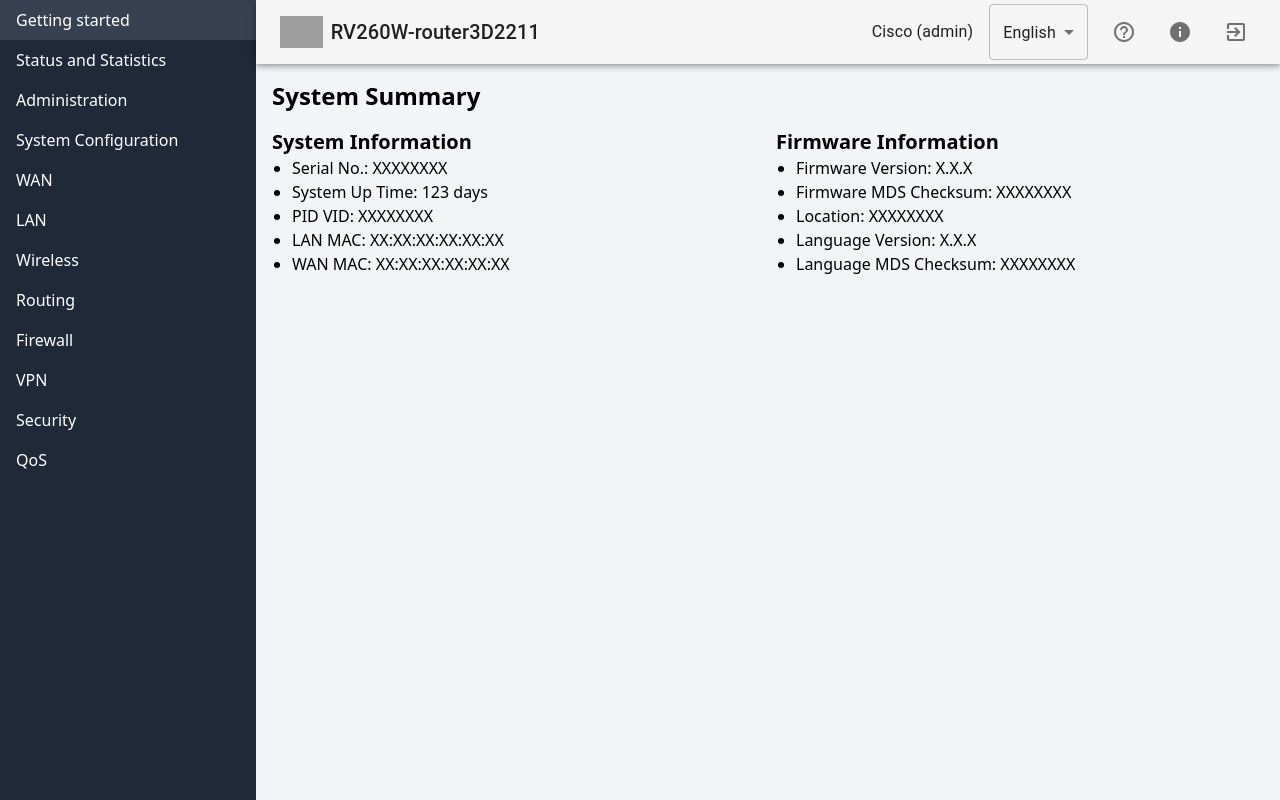
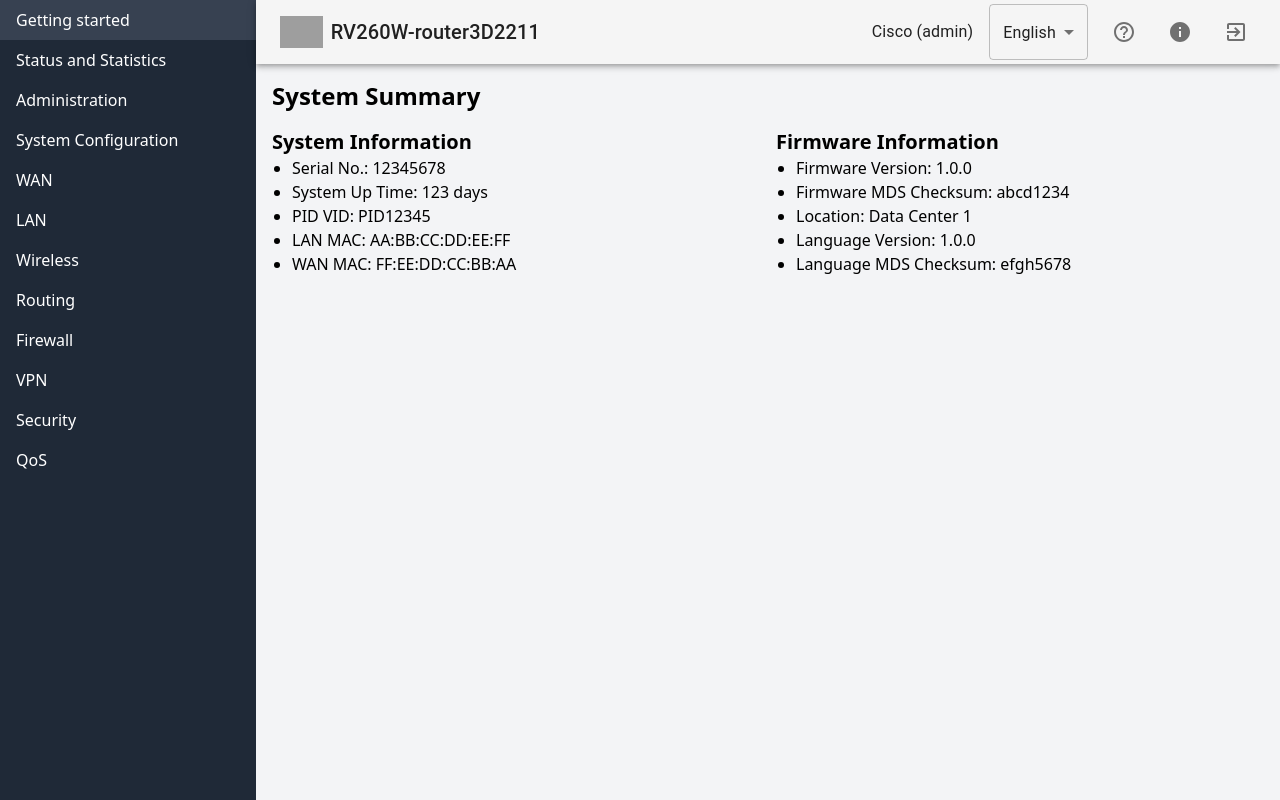
Before and after one commit to maaza4u/CC_clone, a React (Create React App) app: page / in a window 1280 px wide. Built offline with nearby package versions, Linux system fonts and the light colour scheme; grey boxes are pictures that could not be loaded.

Commit message:
Update App.js

```diff
--- a/src/App.js
+++ b/src/App.js
@@ -1,4 +1,4 @@
-import React, { useState } from 'react';
+import React, { useState, useEffect } from 'react';
 import { AppBar, Toolbar, Typography, IconButton, Select, MenuItem, Tooltip } from '@mui/material';
 import { ExitToApp, HelpOutline, Info } from '@mui/icons-material';
 import Administration from './Components/Administration';
@@ -16,6 +16,13 @@
 const App = () => {
   const [activeSection, setActiveSection] = useState('System Summary');
   const [selectedLanguage, setSelectedLanguage] = useState('English');
+  const [systemData, setSystemData] = useState(null);
+
+  useEffect(() => {
+    fetch('/data.json')
+      .then(response => response.json())
+      .then(data => setSystemData(data[0])); // Assuming you want to display the first item for simplicity
+  }, []);
 
   const handleSectionClick = (section) => {
     setActiveSection(section);
@@ -48,6 +55,7 @@
       case 'QoS':
         return <QoS />;
       default:
+        if (!systemData) return <div>Loading...</div>;
         return (
           <>
             <h1 className="text-2xl font-bold mb-4">System Summary</h1>
@@ -55,21 +63,21 @@
               <div className="flex-1 mb-4">
                 <h2 className="text-xl font-semibold">System Information</h2>
                 <ul className="list-disc pl-5">
-                  <li>Serial No.: XXXXXXXX</li>
-                  <li>System Up Time: 123 days</li>
-                  <li>PID VID: XXXXXXXX</li>
-                  <li>LAN MAC: XX:XX:XX:XX:XX:XX</li>
-                  <li>WAN MAC: XX:XX:XX:XX:XX:XX</li>
+                  <li>Serial No.: {systemData.systemInfo.serialNo}</li>
+                  <li>System Up Time: {systemData.systemInfo.systemUpTime}</li>
+                  <li>PID VID: {systemData.systemInfo.pidVid}</li>
+                  <li>LAN MAC: {systemData.systemInfo.lanMac}</li>
+                  <li>WAN MAC: {systemData.systemInfo.wanMac}</li>
                 </ul>
               </div>
               <div className="flex-1">
                 <h2 className="text-xl font-semibold">Firmware Information</h2>
                 <ul className="list-disc pl-5">
-                  <li>Firmware Version: X.X.X</li>
-                  <li>Firmware MDS Checksum: XXXXXXXX</li>
-                  <li>Location: XXXXXXXX</li>
-                  <li>Language Version: X.X.X</li>
-                  <li>Language MDS Checksum: XXXXXXXX</li>
+                  <li>Firmware Version: {systemData.firmwareInfo.firmwareVersion}</li>
+                  <li>Firmware MDS Checksum: {systemData.firmwareInfo.firmwareMdsChecksum}</li>
+                  <li>Location: {systemData.firmwareInfo.location}</li>
+                  <li>Language Version: {systemData.firmwareInfo.languageVersion}</li>
+                  <li>Language MDS Checksum: {systemData.firmwareInfo.languageMdsChecksum}</li>
                 </ul>
               </div>
             </div>
```
